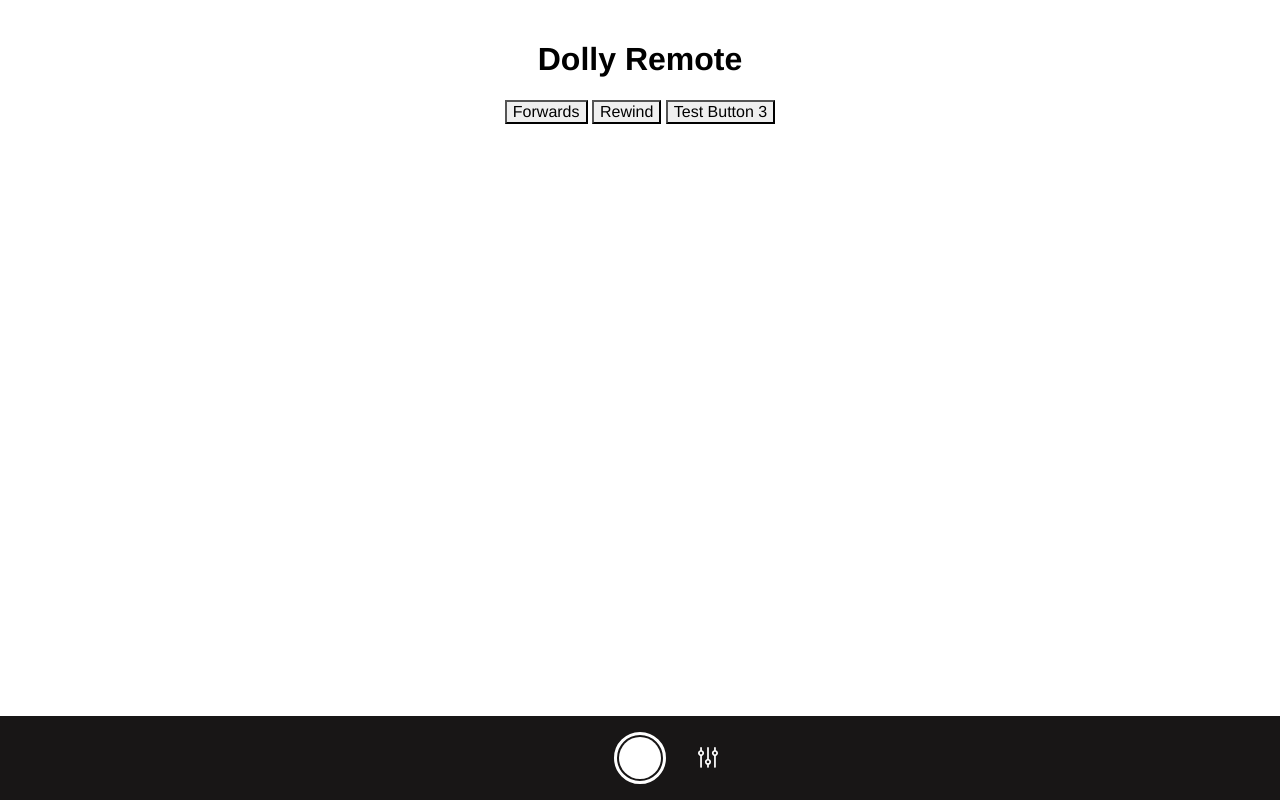
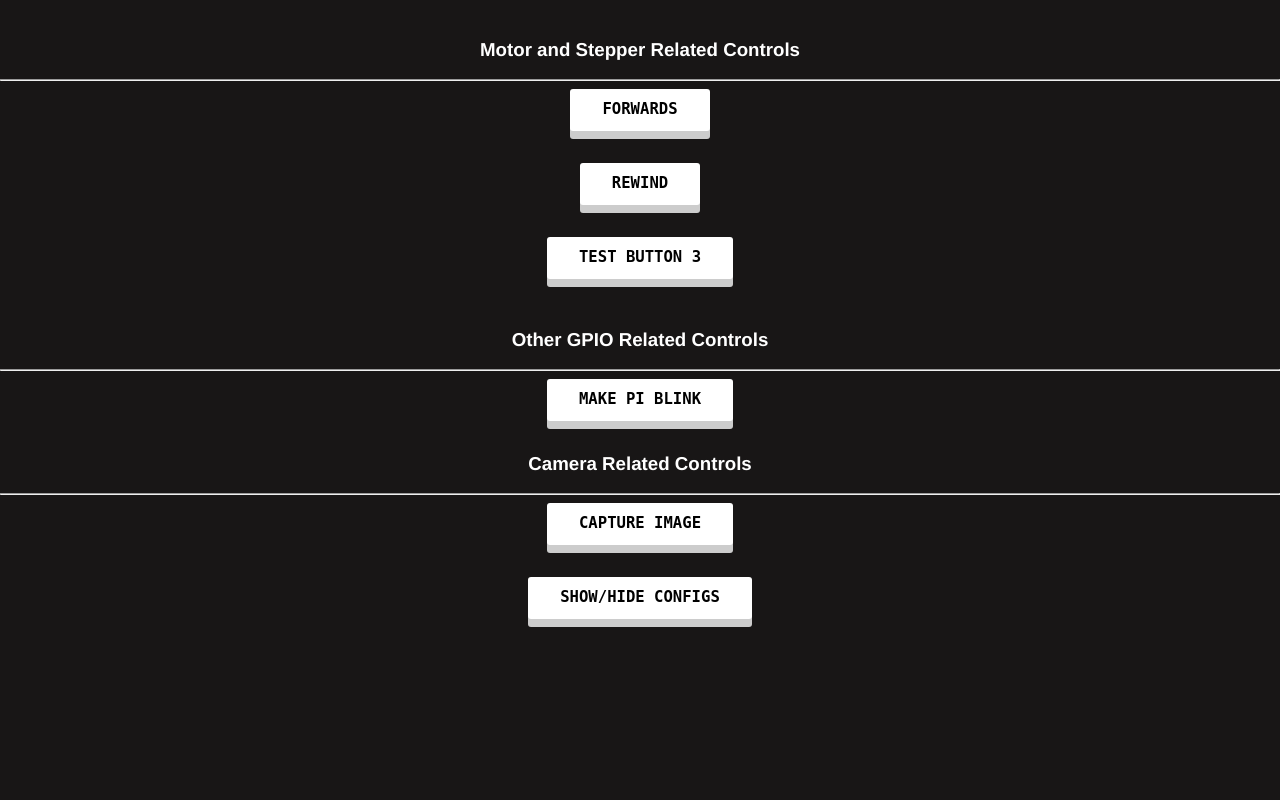
Before and after one commit to deeboss/python-js-dolly-cam-app, a Flask app: template templates/index.html in a window 1280 px wide. Run offline with Flask 2, Linux system fonts and the light colour scheme; the template is opened without the code that fills it, so the values that code supplies are empty.

Commit message:
replacing the original index html template and simplifying it for sandboxing

```diff
--- a/static/css/styles.css
+++ b/static/css/styles.css
@@ -1,3 +1,4 @@
+
 html {
     box-sizing: border-box;
     font-family: "Helvetica", "Arial", sans-serif
@@ -21,79 +22,57 @@ body {
     -webkit-box-direction: normal;
     flex-direction: column;
     overflow-x: hidden;
+    background: #181616;
+    color: white;
 }
 
 .wrapper {
-    padding: 20px;
+    padding: 20px 0 80px;
     height: 100%;
 }
 
+@media only screen and (min-width: 600px) {
+    .wrapper {
+        padding: 20px 0 80px;
+    }
+}
+
+.controls-group {
+    margin-bottom: 50px;
+}
+
 button {
+    font-family: monospace;
+    position: relative;
+    font-size: larger;
+    display: block;
+    font-weight: bold;
     appearance: none;
     -webkit-appearance: none;
-    /* font-size: larger;
     padding: 12px 32px;
-    font-weight: bold;
+    margin: 0 auto 32px;
+    border: none;
+    text-transform: uppercase;
     text-align: center;
-    border-radius: 2px;
-    background: blue;
-    color: white;
-    text-transform: uppercase;
+    background: white;
+    border-radius: 3px;
+    color: black;
     outline: none;
-    opacity: 1; */
-    /* transform: translateY(0px); */
-    /* transition: transform 0.12s ease-in-out, opacity 0.12s ease-in-out; */
+    transform: translateY(0px);
+    box-shadow: 0px 8px 0px #ccc;
+    transition: all 0.2s ease-out;
+    cursor: pointer;
 }
 
 button:focus {
     outline: none;
 }
 
-button:active {
-    /* transform: translateY(4px);
-    opacity: 0.8;
-    transition: transform 0.12s ease-in-out, opacity 0.12s ease-in-out; */
-}
-
-nav.other-controls {
-    width: 100%;
-    background: #181616;
-    padding: 10px;
-}
-
-footer.camera-controls {
-    bottom: 0;
-    background: #181616;
-    padding: 16px;
-    z-index: 999;
-}
-
-button.button--capture-image {
-    width: 52px;
-    height: 52px;
-    border-radius: 60px;
-    position: relative;
-    background: #181616;
-    border: 3px solid white;
-    cursor: pointer;
-}
-
-button.button--capture-image span {
-    position: absolute;
-    width: 42px;
-    height: 42px;
-    border-radius: 60px;
-    top: 50%;
-    left: 50%;
-    background: white;
-    transform: translate(-50%, -50%) scale(1);
-    transition: transform 0.12s ease-in-out;
-    cursor: pointer;
-}
-
-button.button--capture-image:active span {
-    transform: translate(-50%, -50%) scale(0.85);
-    transition: transform 0.12s ease-in-out;
+button:active, .ontouchstart {
+    background: rgb(235, 235, 235);
+    box-shadow: 0px 0px 0px #ccc;
+    transform: translateY(8px);
+    transition: all 0.06s ease-in-out;
 }
 
 .container--liveview img {
@@ -133,50 +112,15 @@ button.button--capture-image:active span {
     text-align: right;
 }
 
-.camera-controls ul {
-    padding: 0;
-    margin: 0;
-}
-
-.camera-controls--center-button {
-    margin: 0 32px;
-}
-
-.camera-controls ul li {
-    list-style-type: none;
-    cursor: pointer;
-}
-
-
-img.icon {
-    width: 20px;
-    height: auto;
-}
-
-.icon-row {
-    display: flex;
-    align-items: center;
-}
-
-.icon-row span {
-    color: white;
-    text-transform: uppercase;
-    font-size: smaller;
-    margin-left: 8px;
-}
-
 .drawer {
-    position: absolute;
     bottom: 0;
     overflow: hidden;
     overflow-y: scroll;
     padding-bottom: 120px;
     height: 100%;
-    background: #181616;
     width: 100%;
-    color: white;
     transform: scaleY(0);
-    transform-origin: bottom;
+    transform-origin: top;
     transition: transform 0.2s ease-in-out;
 }
 
@@ -226,7 +170,6 @@ img.icon {
 
 .drawer-list .list-options {
     padding: 20px 0;
-
 }
 
 input[type="radio"] {
--- a/static/js/app.js
+++ b/static/js/app.js
@@ -1,8 +1,15 @@
 
 $(function() {
     $('#openSettings').on("click", function(){
-      $('.drawer').toggleClass("expand");
+      $('.drawer').toggle().toggleClass("expand");
     });
+
+    $('button').on('touchstart', function(){
+      var that = $(this);
+      that.addClass('ontouchstart');
+    }).bind('touchend', function(){
+      $(this).removeClass('ontouchstart');
+  });
 
     $('input[type="radio"]').on("click", function(event) {
       var target = $(event.target);
--- a/templates/index.html
+++ b/templates/index.html
@@ -2,7 +2,7 @@
 <html lang="en" dir="ltr">
   <head>
     <meta charset="utf-8">
-    <meta name="viewport" content="width=device-width, initial-scale=1">
+    <meta name="viewport" content="width=device-width, initial-scale=1.0, maximum-scale=1.0, user-scalable=0">
     <title>Dolly Remote</title>
     <link rel="stylesheet" href="{{ url_for('static', filename='css/reset.css') }}">
     <link rel="stylesheet" href="{{ url_for('static', filename='css/styles.css') }}">
@@ -15,47 +15,36 @@
       </div>
     </nav> -->
     <div class='wrapper'>
-      <h1> Dolly Remote </h1>
+      <div></div>
       <div class="container--livefeed">
         <!-- <img src="http://placehold.it/1920x1080"> -->
       </div>
-      <div class="sandbox-controls">
+      <div class="controls-group">
+        <h3>Motor and Stepper Related Controls</h3>
+        <hr/>
         <button id="forward">Forwards</button>
         <button id="rewind">Rewind</button>
         <button>Test Button 3</button>
       </div>
-    </div>
-    <footer class="camera-controls">
-      <ul class="flex align-center justify-content-center">
-        <li>
-          <div class="icon-row" style="visibility: hidden">
-            <img class="icon settings" src="{{url_for('static', filename='img/icon-settings.svg') }}">
-          </div>
-        </li>
-        <li class="camera-controls--center-button">
-          <button class="button--capture-image" id="captureImage">
-            <span></span>
-          </button>
-        </li>
-        <li>
-          <div class="icon-row">
-            <img id="openSettings" class="icon settings" src="{{ url_for('static', filename='img/icon-settings.svg') }}"/>
-          </div>
-        </li>
-      </ul>
-    </footer>
-    <div class="drawer">
-      <ul class="drawer-list">
-        <li>
-          <div class="list-title">Others</div>
-          <div class="list-options">
-            <div class="flex justify-content-center align-center" id="blinkLed">
-              <!-- <img class="icon blink" src="{{url_for('static', filename='img/icon-led_blink.svg') }}"> -->
-              <span>Test connection to device</span>
-            </div>
-          </div>
-        </li>
-      </ul>
+      <div>
+        <h3>Other GPIO Related Controls</h3>
+        <hr/>
+        <button id="blinkLed">
+          Make Pi Blink
+        </button>
+      </div>
+      <div class="controls-group">
+        <h3>Camera Related Controls</h3>
+        <hr/>
+        <button id="captureImage">
+          Capture Image
+        </button>
+        <button id="openSettings">Show/Hide Configs</button>
+        <div class="drawer" style="display: none;">
+          <ul class="drawer-list">
+          </ul>
+        </div>
+      </div>
     </div>
     <script type="text/javascript">
       var configsData = JSON.parse('{{ data | tojson | safe}}');
```
